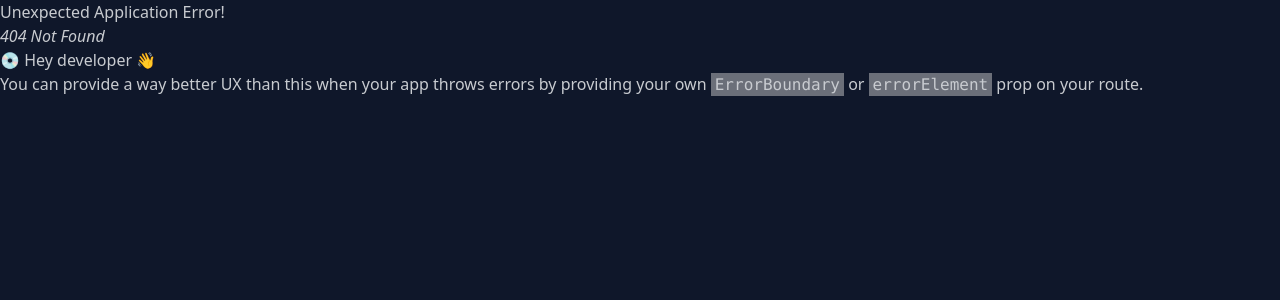
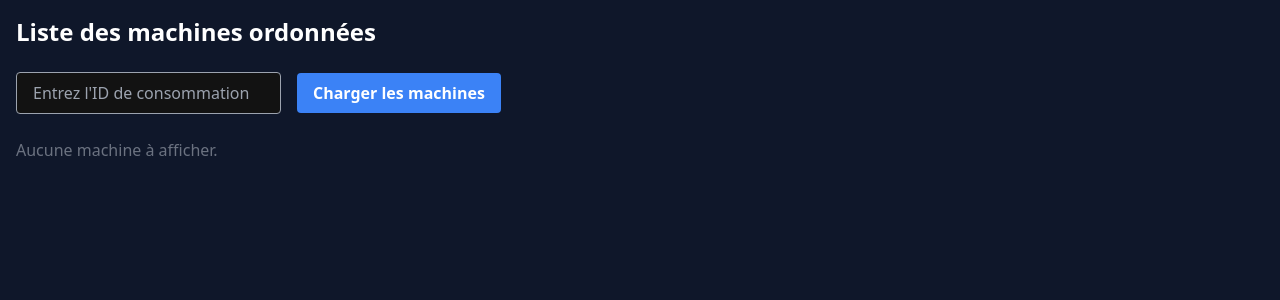
Before and after one commit to Fredericsonn/sirius-front, a React (Vite) app: page /machineList in a window 1280 px wide. Before the commit this address had no page. Shown: the top 300 px of the page. Built offline with nearby package versions, Linux system fonts and the light colour scheme.

Commit message:
front communique avec back et le resultat s'affiche

```diff
--- /dev/null
+++ b/src/components/MachineItem.jsx
@@ -0,0 +1,53 @@
+import React, { useState } from 'react';
+
+const MachineItem = ({ nom, empreinteCarbone, quantite, urgence, categorie, substitutions }) => {
+  const [afficherSubstitutions, setAfficherSubstitutions] = useState(false);
+  const intensiteCarbone = (empreinteCarbone / quantite).toFixed(2);
+
+  return (
+    <div className="flex flex-col bg-gray-800 text-white rounded-lg p-4 mb-4 shadow-md">
+      <div className="flex items-center">
+        {/* Image à gauche */}
+        <div className="flex-shrink-0 mr-4">
+          <img
+            src="responsive.png"
+            alt="Machine"
+            className="h-16 w-16 object-contain"
+          />
+        </div>
+
+        {/* Description de la machine */}
+        <div className="flex-1">
+          <h2 className="text-lg font-semibold">{nom}</h2>
+          <p>Intensité carbone : {intensiteCarbone} Kg CO₂</p>
+          <p>Urgence : {urgence}</p>
+          <p>Catégorie : {categorie}</p>
+        </div>
+
+        {/* Bouton pour afficher/cacher les substitutions */}
+        <button
+          onClick={() => setAfficherSubstitutions(!afficherSubstitutions)}
+          className="bg-blue-500 hover:bg-blue-700 text-white font-bold py-2 px-4 rounded"
+        >
+          {afficherSubstitutions ? 'Cacher les substitutions' : 'Voir les substitutions'}
+        </button>
+      </div>
+
+      {/* Liste des produits de substitution */}
+      {afficherSubstitutions && (
+        <div className="mt-4 bg-gray-700 p-3 rounded">
+          <h3 className="text-lg font-bold mb-2">Produits de substitution :</h3>
+          <ul className="list-disc list-inside">
+            {substitutions.map((produit, index) => (
+              <li key={index} className="mb-1">
+                {produit.nom} - {produit.description}
+              </li>
+            ))}
+          </ul>
+        </div>
+      )}
+    </div>
+  );
+};
+
+export default MachineItem;
--- a/src/components/index.js
+++ b/src/components/index.js
@@ -1,3 +1,4 @@
 export {default as FormInput} from "./FormInput";
 export {default as FormSelect} from "./FormSelect";
 export {default as Logo} from "./Logo";
+export {default as MachineItem} from "./MachineItem";
--- /dev/null
+++ b/src/pages/MachineList.jsx
@@ -0,0 +1,98 @@
+import React, { useState } from 'react';
+import MachineItem from '../components/MachineItem';
+
+const MachineList = () => {
+  const [id, setId] = useState('');
+  const [machines, setMachines] = useState([]);
+  const [error, setError] = useState('');
+
+  const handleFetchMachines = async () => {
+    setError(''); // Reset errors
+    try {
+      const response = await fetch(`http://localhost:8080/comsumptions/${id}/items`);
+      if (!response.ok) {
+        throw new Error(`Failed to fetch data for ID: ${id}`);
+      }
+      const data = await response.json();
+
+      // Mapper les données du back pour les adapter au component MachineItem
+      const formattedMachines = data.map((item) => {
+        const intensiteCarbone = item.carbonFootprint / item.quatity;
+
+        // Mapper urgence
+        let urgence = 'Faible';
+        if (intensiteCarbone > 100) {
+          urgence = 'Critique';
+        } else if (intensiteCarbone > 50) {
+          urgence = 'Moyenne';
+        }
+
+        // Mapper catégorie
+        let categorie = 'E';
+        if (intensiteCarbone <= 20) categorie = 'A';
+        else if (intensiteCarbone <= 40) categorie = 'B';
+        else if (intensiteCarbone <= 60) categorie = 'C';
+        else if (intensiteCarbone <= 100) categorie = 'D';
+
+        return {
+          nom: item.nom || 'Nom non disponible', // Si "nom" n'existe pas
+          empreinteCarbone: item.carbonFootprint,
+          quantite: item.quatity,
+          urgence: urgence,
+          categorie: categorie,
+          substitutions: item.substitutions || [], // Si "substitutions" n'existe pas
+        };
+      });
+
+      setMachines(formattedMachines);
+    } catch (error) {
+      setError(error.message);
+      setMachines([]);
+    }
+  };
+
+  return (
+    <div className="p-4">
+      <h1 className="text-2xl font-bold text-white mb-6">Liste des machines ordonnées</h1>
+
+      {/* Champ pour entrer l'ID */}
+      <div className="mb-6">
+        <input
+          type="text"
+          value={id}
+          onChange={(e) => setId(e.target.value)}
+          placeholder="Entrez l'ID de consommation"
+          className="border border-gray-400 rounded px-4 py-2 mr-4"
+        />
+        <button
+          onClick={handleFetchMachines}
+          className="bg-blue-500 hover:bg-blue-700 text-white font-bold py-2 px-4 rounded"
+        >
+          Charger les machines
+        </button>
+      </div>
+
+      {/* Affichage des erreurs */}
+      {error && <p className="text-red-500">{error}</p>}
+
+      {/* Affichage des machines */}
+      {machines.length > 0 ? (
+        machines.map((machine, index) => (
+          <MachineItem
+            key={index}
+            nom={machine.nom}
+            empreinteCarbone={machine.empreinteCarbone}
+            quantite={machine.quantite}
+            urgence={machine.urgence}
+            categorie={machine.categorie}
+            substitutions={machine.substitutions}
+          />
+        ))
+      ) : (
+        !error && <p className="text-gray-500">Aucune machine à afficher.</p>
+      )}
+    </div>
+  );
+};
+
+export default MachineList;
--- a/src/pages/index.js
+++ b/src/pages/index.js
@@ -2,3 +2,4 @@ export {default as Home} from "./Home";
 export {default as Register} from "./Register";
 export {default as Users} from "./Users";
 export {default as Error} from "./Error";
+export {default as MachineList} from "./MachineList";
```
Also changed, not shown: src/App.jsx (+7 -1 lines), public/responsive.png (added).
